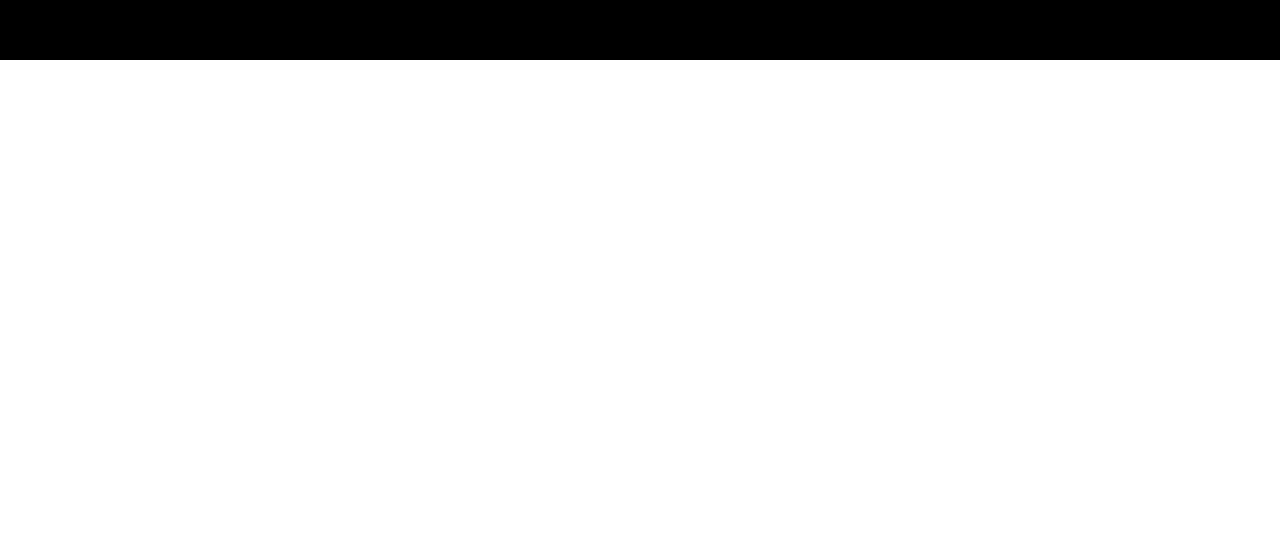
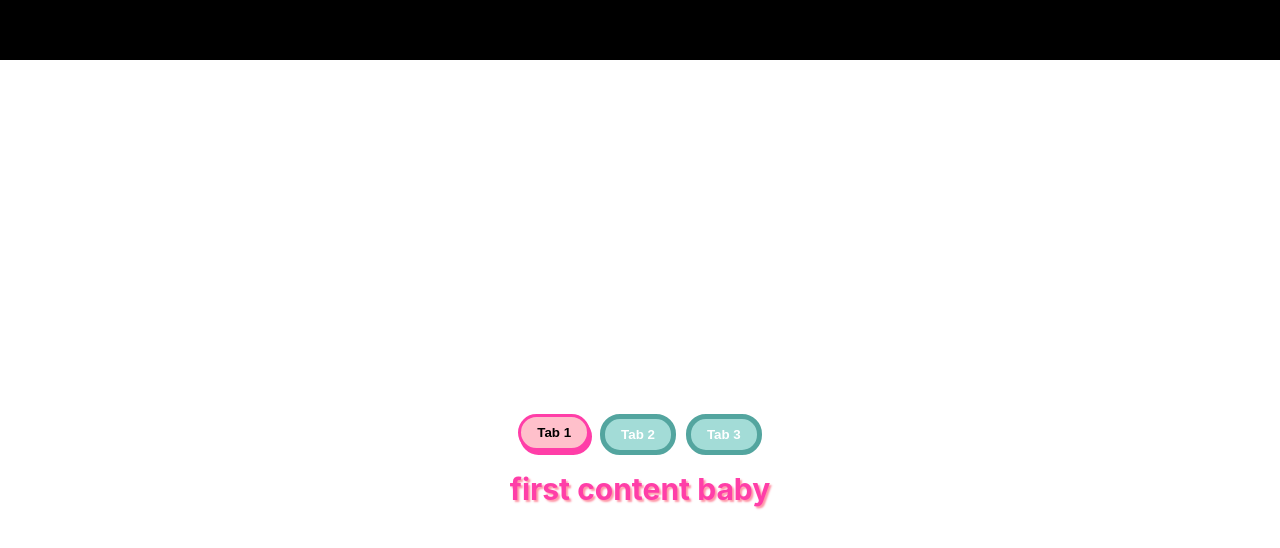
Before and after one commit to CandyPixya/multiple-selection, a React (Create React App) app: page / in a window 1280 px wide. Shown: the part 3827-4375 px from the top of the page. Before the commit the page ends 3887 px from the top, so only its background shows below. Built offline with nearby package versions, Linux system fonts and the light colour scheme.

Commit message:
select tab component

```diff
--- a/src/App.js
+++ b/src/App.js
@@ -8,6 +8,7 @@
 import menus from './components/tree-view/data';
 import QRCodeGenerator from './components/qr-code-generator';
 import LightDarkMode from './components/light-dark-mode';
+import TabTest from './components/custom-tabs/tab-test';
 
 
 function App() {
@@ -37,6 +38,9 @@
       {/* Light and Dark Theme switch */}
       <LightDarkMode />
 
+      {/* Custom Tabs Component */}
+      <TabTest />
+
     </div>
   );
 }
--- /dev/null
+++ b/src/components/custom-tabs/tab-test.jsx
@@ -0,0 +1,37 @@
+import Tabs from "./tabs"
+
+function RandomContent() {
+  return <div>This is some random content</div>
+}
+
+export default function TabTest() {
+  const tabs = [
+    {
+      label: 'Tab 1',
+      content: 'first content baby'
+    },
+    {
+      label: 'Tab 2',
+      content: 'second content honey bunny'
+    },
+    {
+      label: 'Tab 3',
+      content: <RandomContent />
+    },
+  ]
+
+  function handleChange(currentTabIndex) {
+    console.log(currentTabIndex);
+  }
+
+  return (
+      <Tabs tabsContent={tabs} onChange={handleChange} /> /* HERE handleChange is passed to Tabs as a prop (onchange). It means that now Tabs component has access to handleChange function and call it whenever needed. inside the Tabs there is a function called handleOnClick that gets called when a tab is clicked.
+      function handleOnclick(getcurrentIndex) {
+        setCurrentTabIndex(getcurrentIndex);
+        onChange(getcurrentIndex);
+      }
+
+      the onChange is the same as handleChange and when currentTabIndex is passed to onChange, it is like the handleChange is getting it and it is the index of selected tab.
+*/
+  )
+}
--- /dev/null
+++ b/src/components/custom-tabs/tabs.css
@@ -0,0 +1,22 @@
+.heading {
+  display: flex;
+  flex-direction: row;
+  gap: 10px;
+}
+
+.content {
+  color: rgb(255, 62, 168);
+  text-shadow: 2px 2px 2px rgb(255, 150, 167);
+  font-size: 30px;
+  font-weight: bold;
+}
+
+.active-tab {
+  filter: drop-shadow(2px 4px rgb(255, 62, 168));
+}
+
+.active-tab button {
+  background-color: pink;
+  color: black;
+  border: 3px solid rgb(255, 62, 168);
+}
--- /dev/null
+++ b/src/components/custom-tabs/tabs.jsx
@@ -0,0 +1,31 @@
+import { useState } from "react"
+import "./tabs.css"
+
+export default function Tabs({ tabsContent, onChange }) {
+  const [currentTabIndex, setCurrentTabIndex] = useState(0)
+
+  function handleOnclick(getCurrentIndex) {
+    /* here the function recieves the index of selected tab as (getCurrentIndex) */
+    setCurrentTabIndex(getCurrentIndex) /* then we update the index of current tab by setCurrentTabIndex(getCurrentTabIndex) which is amount of the index we just sent by clicking */
+    onChange(getCurrentIndex) /* here onChange tells the parrent component that the index has changed and the parent component changes the content of the tab. */
+  }
+  return (
+    <div className="wrapper">
+      <div className="heading">
+        {
+          tabsContent.map((tabItem, index) =>
+            <div className={currentTabIndex === index ? 'active-tab' : ''} onClick={()=> handleOnclick(index)} /* ()=> makes the function to be called when it is clicked... if we dont use () => it calls the function for all 3 tabs and gives us error */ /* ()=> handleOnClick(index) this index will send the index of selected tab to the function */
+
+            key={tabItem.label}>
+              <button className="label">{tabItem.label}</button>
+            </div>)
+        }
+      </div>
+      <div className="content">
+        {
+          tabsContent[currentTabIndex] && tabsContent[currentTabIndex].content
+        }
+      </div>
+    </div>
+  )
+}
```
